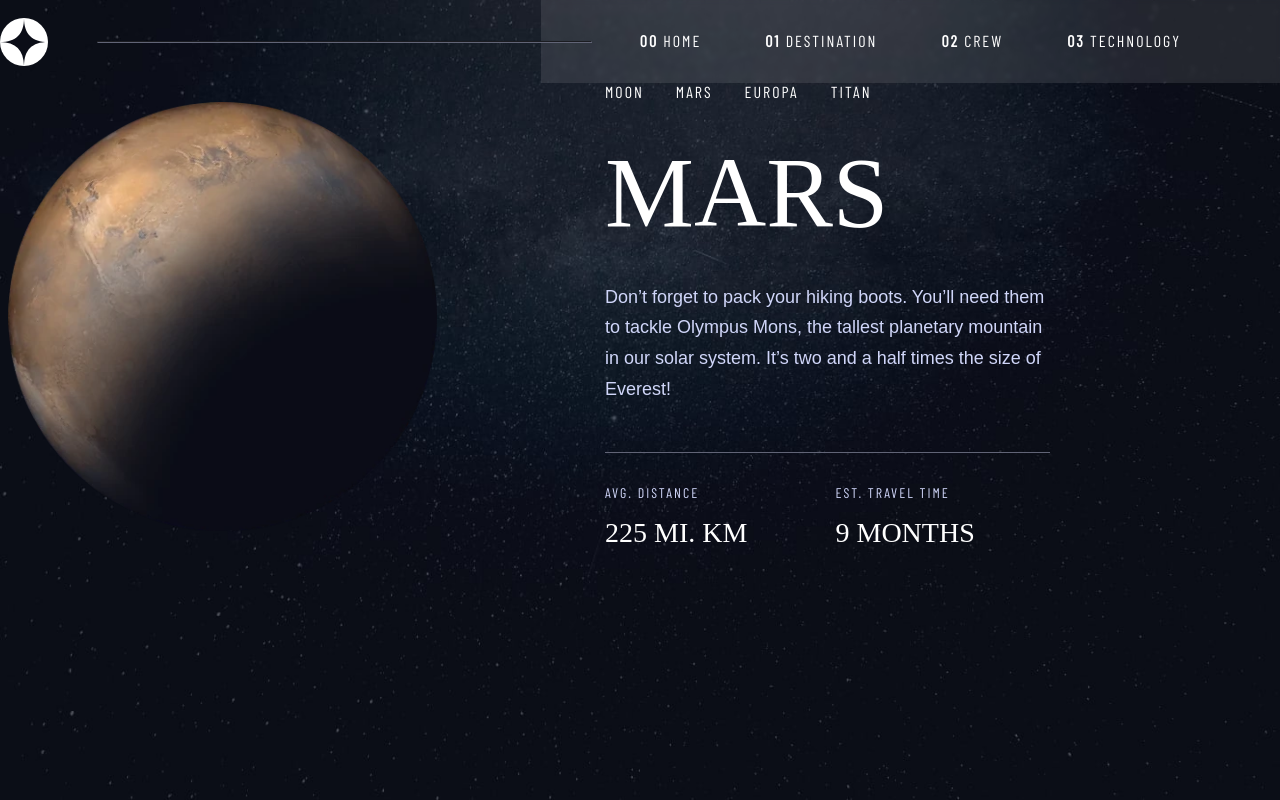
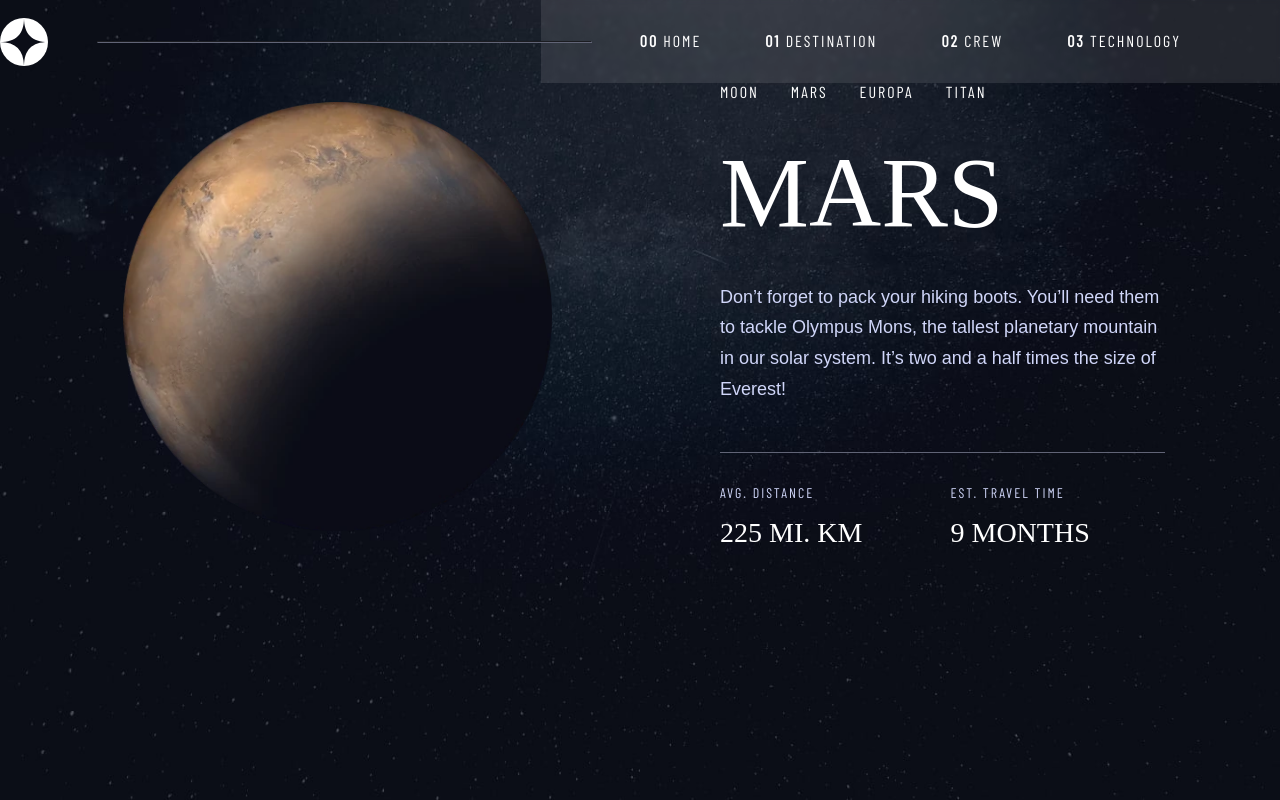
Before and after one commit to HenriqueMoroziniHupp/space-tourims, a Vue app: page /destination/mars in a window 1280 px wide. Built offline with nearby package versions, Linux system fonts and the light colour scheme; a web font is replaced by a local one.

Commit message:
init DestinationContent

```diff
--- a/src/template/TemplateDesktop.vue
+++ b/src/template/TemplateDesktop.vue
@@ -0,0 +1,18 @@
+<script lang="ts" setup></script>
+
+<template>
+  <div class="template">
+    <slot></slot>
+    <!-- Conteudo aqui-->
+  </div>
+</template>
+
+<style lang="scss" scoped>
+.template {
+  display: grid;
+  place-items: center;
+  // display: grid;
+  // max-width: 1050px;
+  // margin: 0 auto;
+}
+</style>
--- a/src/views/ViewDestination.vue
+++ b/src/views/ViewDestination.vue
@@ -3,18 +3,15 @@ import { RouterView } from 'vue-router'
 import DestinationPresentation from '@/components/content/contentDestination/DestinationPresentation.vue'
 // import DestinationNav from '../components/content/contentDestination/DestinationNav.vue'
 import Moon from '../components/content/contentDestination/destinations/Moon.vue'
+import TemplateDesktop from '../template/TemplateDesktop.vue'
 </script>
 
 <template>
   <div>
     <!-- <DestinationNav /> -->
-    <RouterView />
-    <!-- <DestinationPresentation
-      headerTitle="MOON"
-      description="See our planet as you’ve never seen it before. A perfect relaxing trip away to help regain perspective and come back refreshed. While you’re there, take in some history by visiting the Luna 2 and Apollo 11 landing sites."
-      distance="384,400 KM"
-      time="3 DAYS"
-    /> -->
+    <TemplateDesktop>
+      <RouterView />
+    </TemplateDesktop>
   </div>
 </template>
 
```
